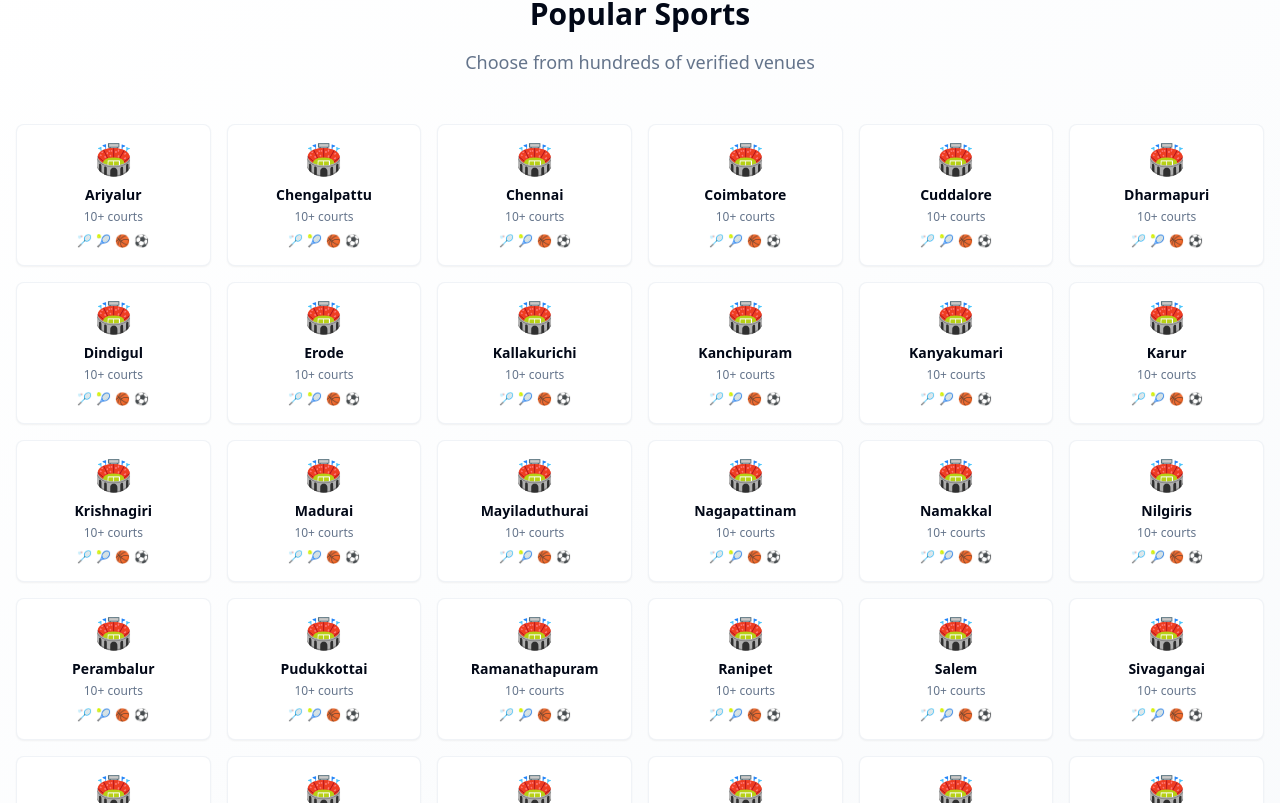
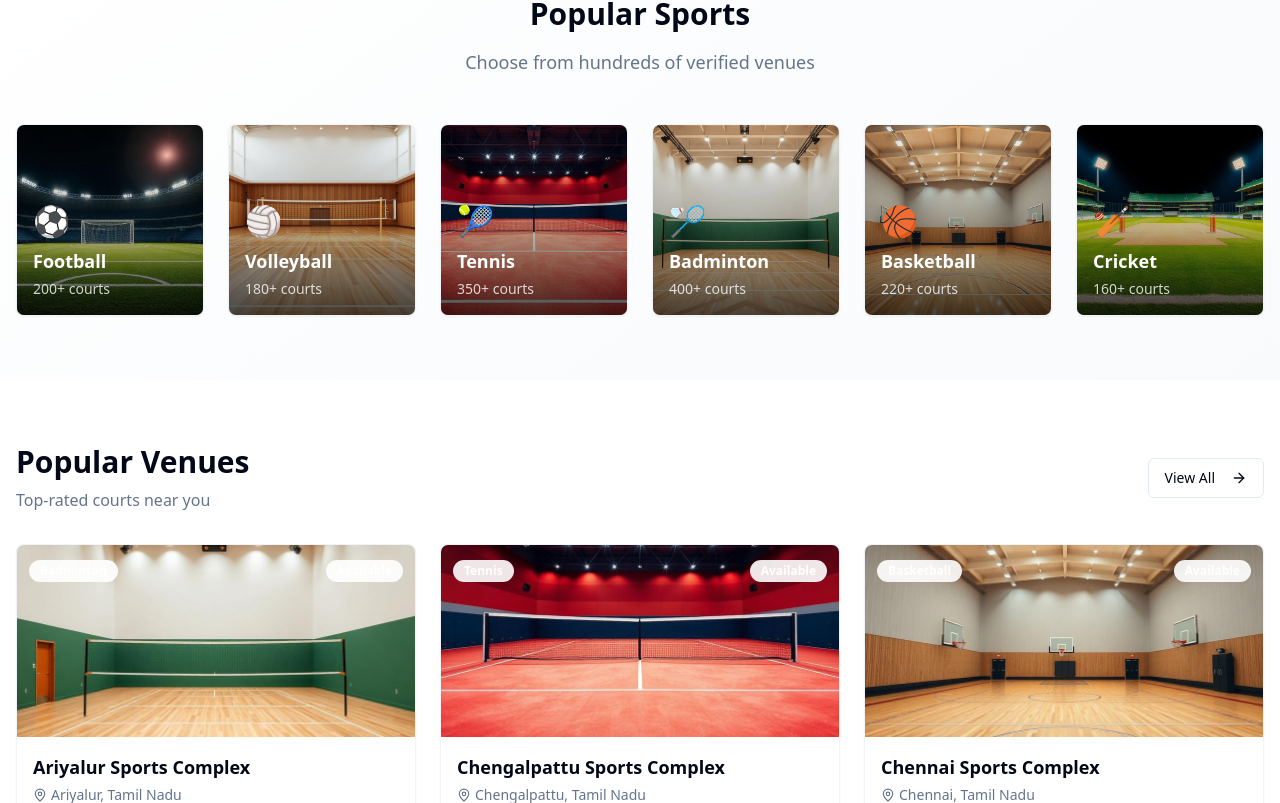
Before and after one commit to Brindha122/swift-court-hub, a React (Vite) app: page /home in a window 1280 px wide. Shown: the part 817-1620 px from the top of the page. Built offline with nearby package versions, Linux system fonts and the light colour scheme; sample sign-in values are in the browser's storage.

Commit message:
Update popular sports display

```diff
--- a/src/pages/HomePage.tsx
+++ b/src/pages/HomePage.tsx
@@ -230,7 +230,7 @@ export default function HomePage() {
         </div>
       </section>
 
-      {/* Quick Access Cards */}
+      {/* Popular Sports */}
       <section className="py-16 bg-gradient-card">
         <div className="container mx-auto px-4">
           <div className="text-center mb-12">
@@ -238,22 +238,30 @@ export default function HomePage() {
             <p className="text-muted-foreground text-lg">Choose from hundreds of verified venues</p>
           </div>
 
-          <div className="grid grid-cols-2 md:grid-cols-4 lg:grid-cols-6 gap-4">
-            {tamilNaduDistricts.map((district, index) => (
+          <div className="grid grid-cols-2 md:grid-cols-3 lg:grid-cols-6 gap-6">
+            {[
+              { name: "Football", image: venueFootball, icon: "⚽", count: "200+" },
+              { name: "Volleyball", image: venueVolleyball, icon: "🏐", count: "180+" },
+              { name: "Tennis", image: venueTennis, icon: "🎾", count: "350+" },
+              { name: "Badminton", image: venueBadminton, icon: "🏸", count: "400+" },
+              { name: "Basketball", image: venueBasketball, icon: "🏀", count: "220+" },
+              { name: "Cricket", image: venueCricket, icon: "🏏", count: "160+" }
+            ].map((sport) => (
               <Card
-                key={district}
-                className="group cursor-pointer hover:shadow-card transition-smooth border-border/50"
-                onClick={() => navigate(`/venues?district=${district.toLowerCase()}`)}
+                key={sport.name}
+                className="group cursor-pointer hover:shadow-card transition-smooth border-border/50 overflow-hidden relative h-48"
+                onClick={() => navigate(`/venues?sport=${sport.name.toLowerCase()}`)}
               >
-                <CardContent className="p-4 text-center">
-                  <div className="text-3xl mb-2">🏟️</div>
-                  <h3 className="font-semibold mb-1 text-sm">{district}</h3>
-                  <p className="text-xs text-muted-foreground">10+ courts</p>
-                  <div className="flex flex-wrap justify-center gap-1 mt-2">
-                    {["🏸", "🎾", "🏀", "⚽"].map((icon, i) => (
-                      <span key={i} className="text-xs">{icon}</span>
-                    ))}
-                  </div>
+                <div
+                  className="absolute inset-0 bg-cover bg-center bg-no-repeat"
+                  style={{ backgroundImage: `url(${sport.image})` }}
+                >
+                  <div className="absolute inset-0 bg-gradient-to-t from-black/70 via-black/20 to-transparent" />
+                </div>
+                <CardContent className="relative z-10 p-4 h-full flex flex-col justify-end text-white">
+                  <div className="text-3xl mb-2">{sport.icon}</div>
+                  <h3 className="font-bold text-lg mb-1">{sport.name}</h3>
+                  <p className="text-sm text-white/80">{sport.count} courts</p>
                 </CardContent>
               </Card>
             ))}
```
